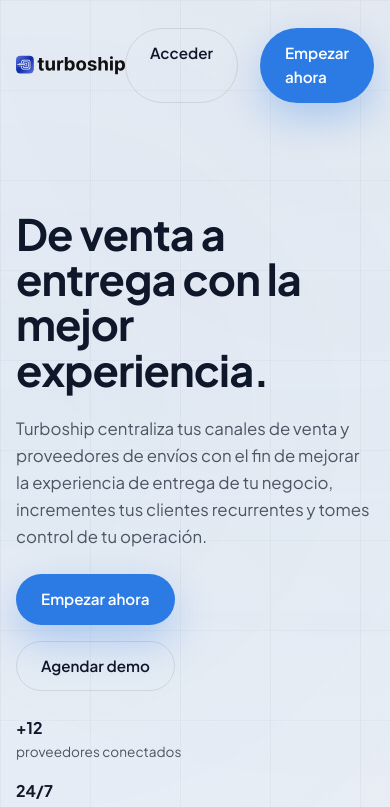
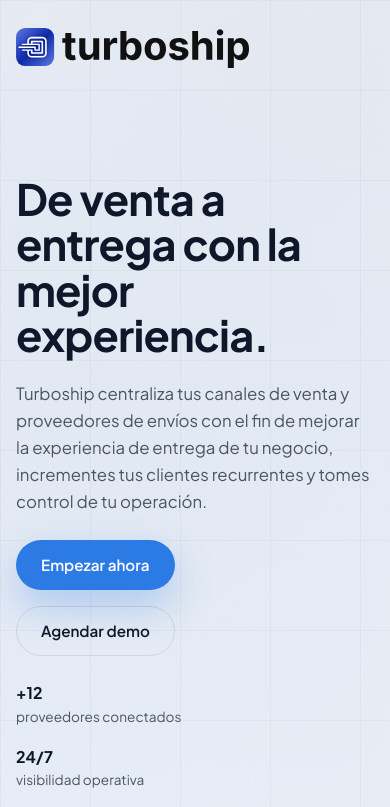
Before and after one commit to turboship-mx/turboship.mx, a React (Vite) app: page / in a window 390 px wide. Shown: the top 807 px of the page. Built offline with nearby package versions, Linux system fonts and the light colour scheme.

Commit message:
fix: simplify mobile navbar

```diff
--- a/src/App.css
+++ b/src/App.css
@@ -827,6 +827,14 @@
 }
 
 @media (max-width: 720px) {
+  .nav-actions {
+    display: none;
+  }
+
+  .brand-logo {
+    height: 40px;
+  }
+
   .nav-links {
     display: none;
   }
```
